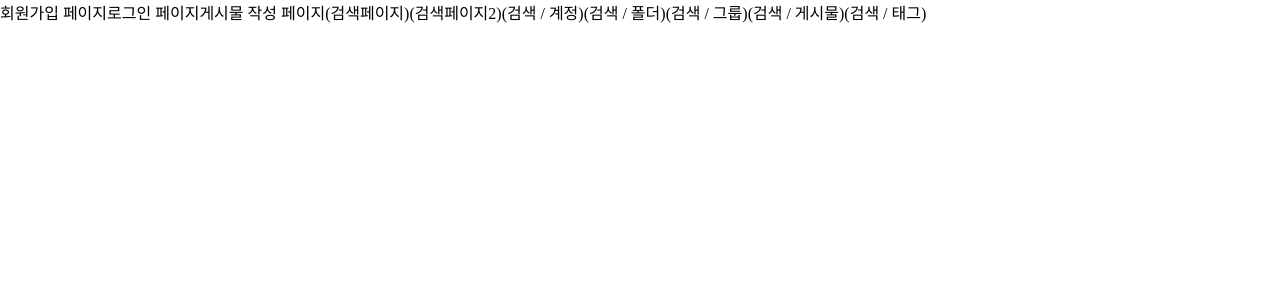
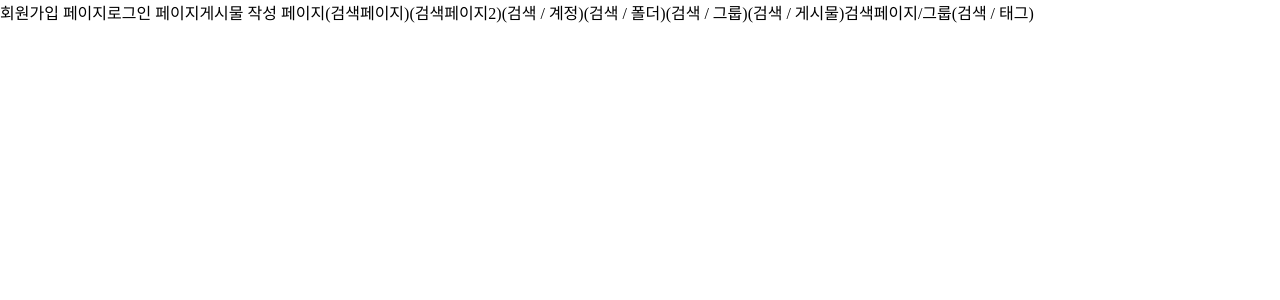
Before and after one commit to Sowith/sowith, a React (Create React App) app: page / in a window 1280 px wide. Shown: the top 300 px of the page. Built offline with nearby package versions, Linux system fonts and the light colour scheme; no server answers; a web font is replaced by a local one.

Commit message:
🐞Fix: 브랜치 rebase 충돌 해결(#3) main 브랜치와의 rebase 중 발생한 충돌 해결 Related to: #3

```diff
--- a/src/App.js
+++ b/src/App.js
@@ -45,6 +45,9 @@ function App() {
         <Link to="/searchwithpost">
           <button>(검색 / 게시물)</button>
         </Link>
+        <Link to="/searchwithgroup">
+          <button>검색페이지/그룹</button>
+        </Link>
         <Link to="/searchwithtag">
           <button>(검색 / 태그)</button>
         </Link>
```
